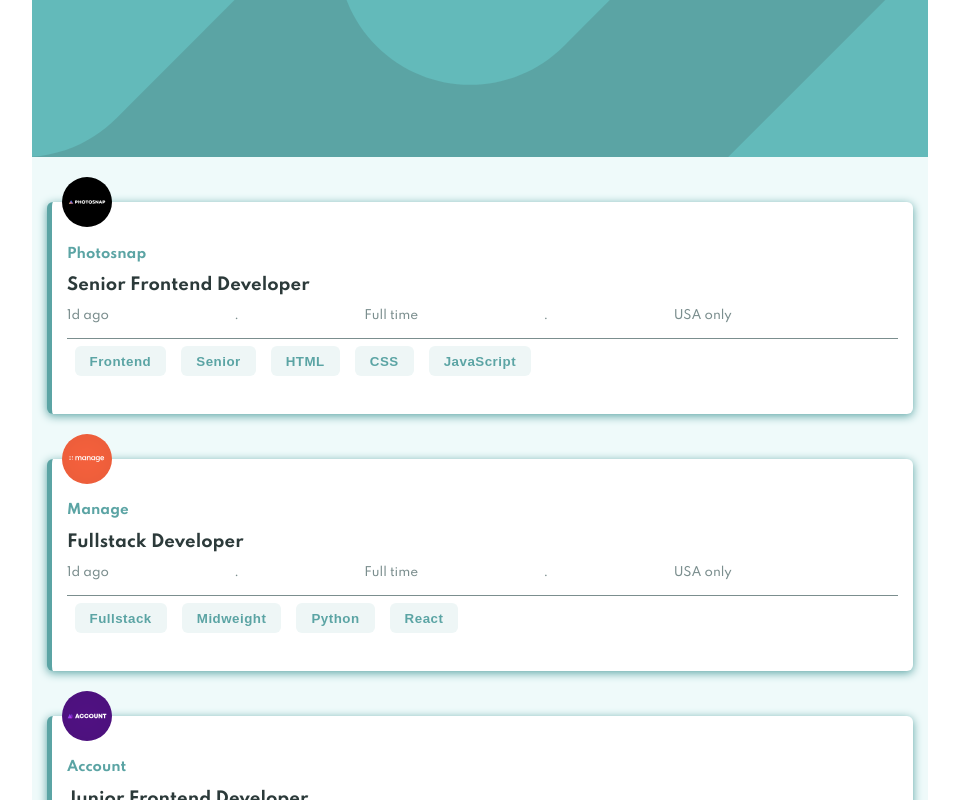
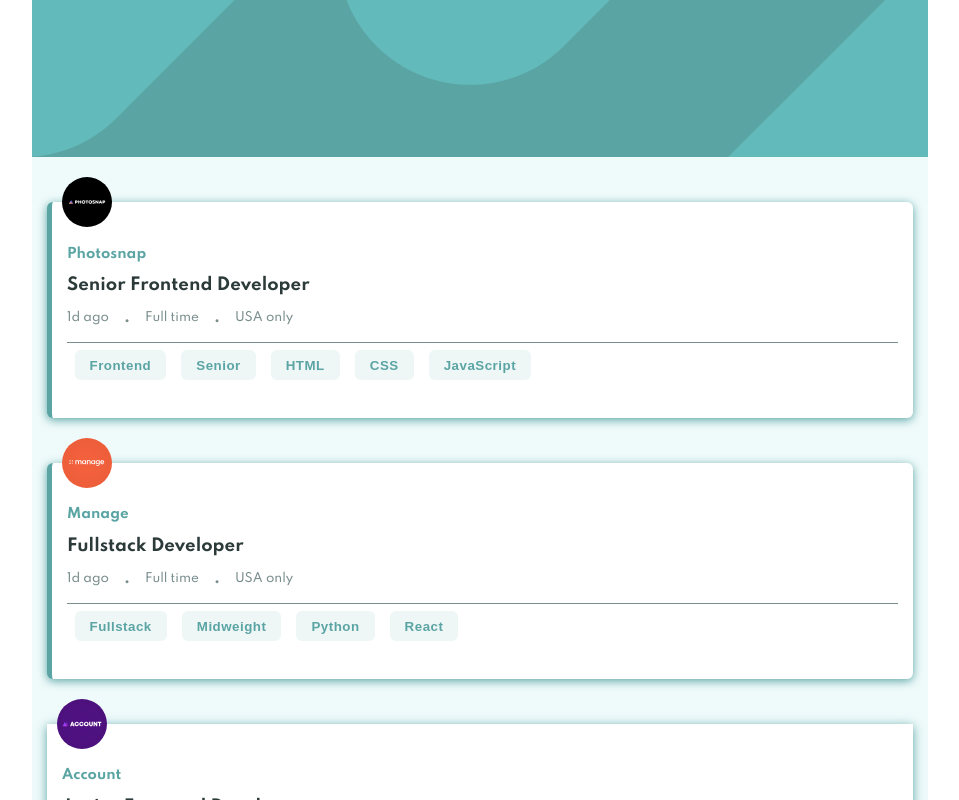
Before and after one commit to edgarfb/static-job-listings, a React (Create React App) app: page / in a window 1280 px wide. Shown: the top 800 px of the page, without its empty margins (160-1119 px from the left). Built offline with nearby package versions, Linux system fonts and the light colour scheme.

Commit message:
add featured styles correctly

```diff
--- a/src/App.js
+++ b/src/App.js
@@ -68,7 +68,7 @@ function App() {
       {companiesData.map(data => {
         const tags = [data.role, data.level, ...data.languages, ...data.tools];
         return <Card
-                  new={data.new}
+                  featured={data.featured}
                   onClickTag={clickTagHandler}
                   logo={`${path}${data.logo}`}
                   key={data.id}
--- a/src/components/Card.js
+++ b/src/components/Card.js
@@ -3,7 +3,7 @@ import styles from "./Card.module.css";
 import Button from "./UI/Button";
 
 function Card(props) {
-  const shineClass = props.new ? styles.cardShined : styles.card;
+  const shineClass = props.featured ? styles.cardShined : styles.card;
   return (
     <div className={shineClass}>
       <div className={styles.logo}>
@@ -18,9 +18,9 @@ function Card(props) {
       <div className={styles.moreInfo}>
         <div className={styles.moreInfo__inner}>
           <span>1d ago</span>
-          <span>.</span>
+          <span className={styles.dot}>.</span>
           <span>Full time</span>
-          <span>.</span>
+          <span className={styles.dot}>.</span>
           <span>USA only</span>
         </div>
       </div>
--- a/src/components/Card.module.css
+++ b/src/components/Card.module.css
@@ -21,6 +21,11 @@
     position: absolute;
     top: -25px;
     left: 10px;
+}
+.dot {
+    margin: 0 1rem;
+    font-size: 1rem;
+    font-weight: bold;
 }
 
 h3 {
@@ -47,5 +52,6 @@ h2:hover {
 .moreInfo__inner {
     width: 80%;
     display: flex;
-    justify-content: space-between;
+    align-items: center;
+    /* justify-content: space-between; */
 }
```
